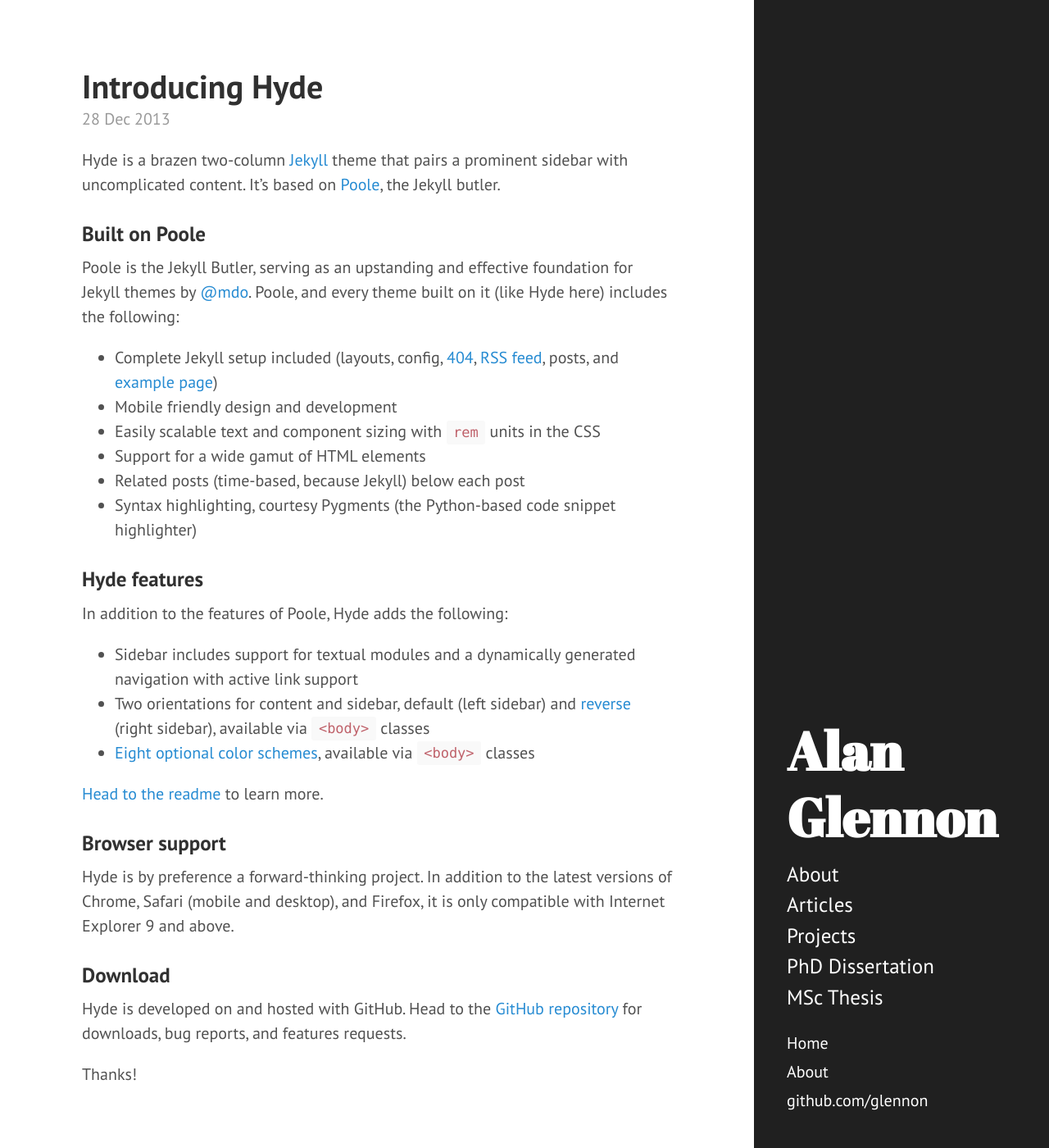
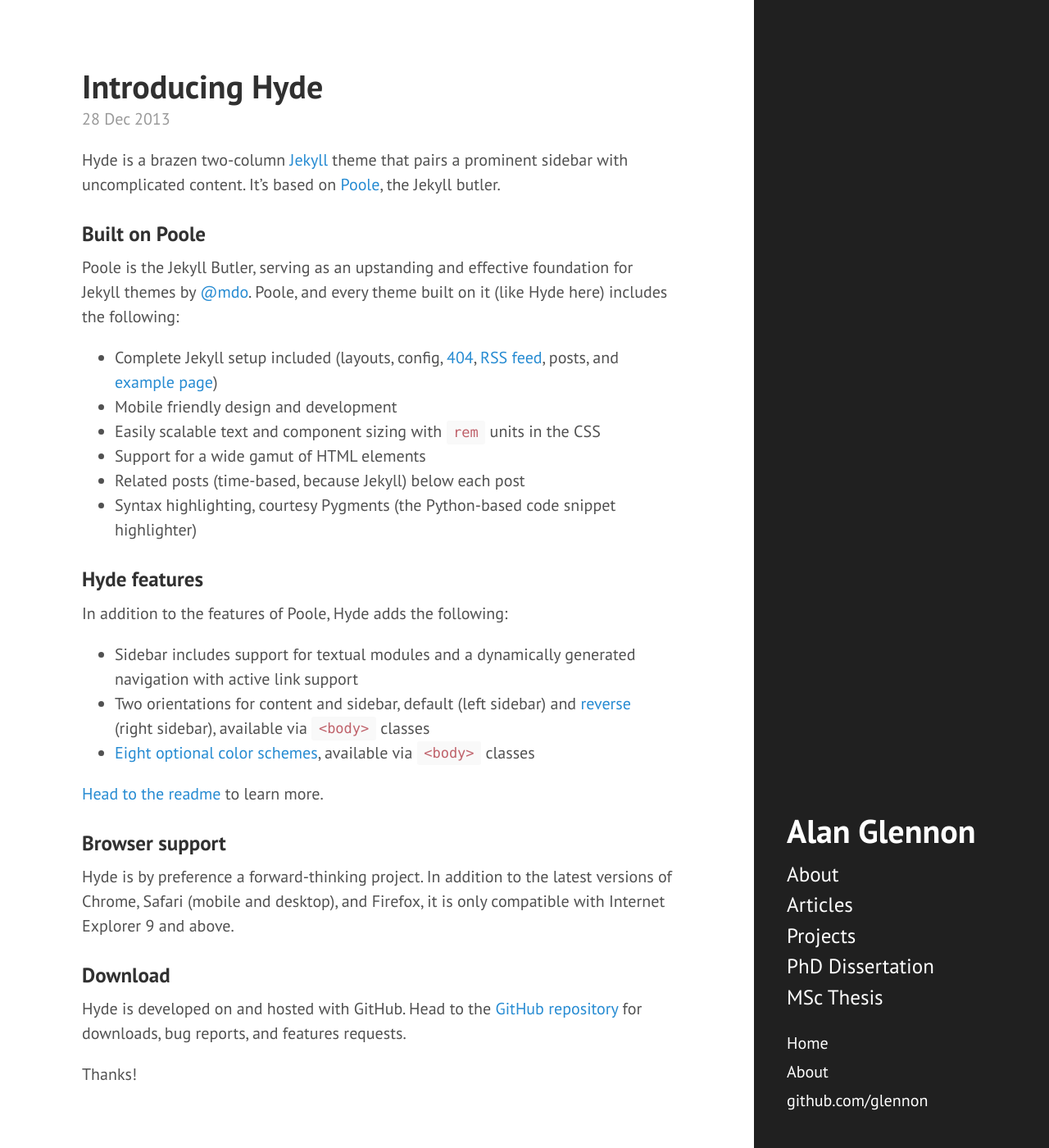
Before and after one commit to glennon/glennon.github.io, a Jekyll site: the page built from index.html, in a window 1280 px wide and 1400 px high. Shown: the whole window at 82% size. Built offline with Jekyll 4.4.1, drawn with Linux system fonts in a browser that asks for light colours; the list of posts is cut into pages by our own code.

Commit message:
Update hyde.css
make sidebar title text smaller

```diff
--- a/public/css/hyde.css
+++ b/public/css/hyde.css
@@ -79,8 +79,8 @@
 .sidebar-about h1 {
   color: #fff;
   margin-top: 0;
-  font-family: "Abril Fatface", serif;
-  font-size: 3.25rem;
+  /* font-family: "Abril Fatface", serif; */
+  /* font-size: 3.25rem; */
 }
 
 /* Sidebar nav */
```
